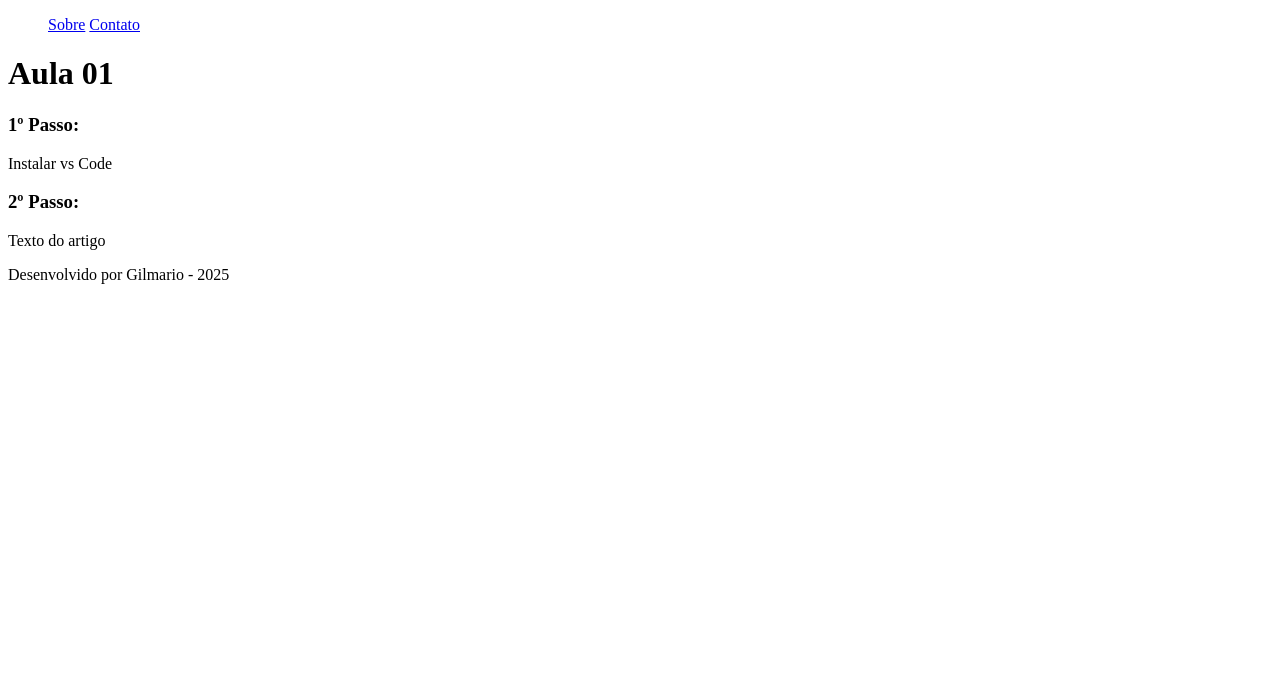
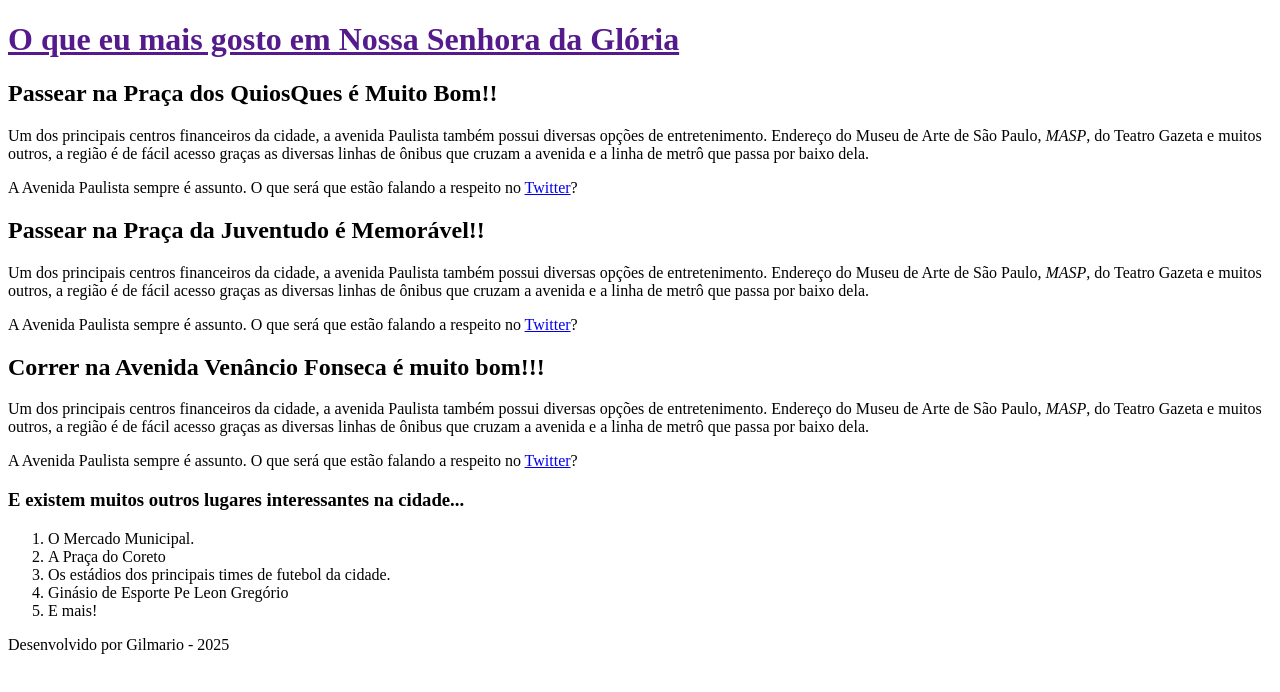
Before and after one commit to gilmariosantos1/minhacidade, a plain HTML site: page index.html in a window 1280 px wide. Drawn offline with Linux system fonts and the light colour scheme.

Commit message:
Divs e Containers
Adicionar divs e containers.

```diff
--- a/index.html
+++ b/index.html
@@ -6,36 +6,50 @@
     <header>
         <!-- Título da página (aparece na aba do navegador)-->
         <title>
-            Web Semântica
+            Minha Cidade é D+
         </title>
-
     </header>
 <!--Corpo da página-->
     <body>
-           <nav>
-            <ul>
-                    <a href="#"> Sobre</a>
-                    <a href="#"> Contato</a>
-            </ul>
-            </nav>
-        <main>
-                <h1>Aula 01</h1>
-
-            <section>
-                <h3>
-                    1º Passo:
-                </h3>
-
-                <p>Instalar vs Code</p>
-            </section>
-            <article>
-                <h3>
-                    2º Passo:
-                </h3>
-                <p> Texto do artigo </p>
-            </article>
-        </main>
-
+       <div class="Container">
+            <h1><a href=''>O que eu mais gosto em Nossa Senhora da Glória</a></h1>
+            <div class="places">
+                <div class='place'>
+                    <h2>Passear na Praça dos QuiosQues é Muito Bom!!</h2>
+                    <!--<img src='images/paulista.jpg' alt='O céu da avenida Paulista, foto por http://www.flickr.com/photos/jairo_abud'>-->
+                    <p>Um dos principais centros financeiros da cidade, a avenida Paulista também possui diversas opções de entretenimento. Endereço do Museu de Arte de São Paulo, <em>MASP</em>, do Teatro Gazeta e muitos outros, a região é de fácil
+                        acesso graças as diversas linhas de ônibus que cruzam a avenida e a linha de metrô que passa por baixo dela.</p>
+                    <p>A Avenida Paulista sempre é assunto. O que será que estão falando a respeito no <a href='https://twitter.com/search/Avenida Paulista' target='_blank'>Twitter</a>?</p>
+                    <div class='clear'></div>
+                </div>
+                <div class='place'>
+                    <h2>Passear na Praça da Juventudo é Memorável!!</h2>
+                    <!--<img src='images/paulista.jpg' alt='O céu da avenida Paulista, foto por http://www.flickr.com/photos/jairo_abud'>-->
+                    <p>Um dos principais centros financeiros da cidade, a avenida Paulista também possui diversas opções de entretenimento. Endereço do Museu de Arte de São Paulo, <em>MASP</em>, do Teatro Gazeta e muitos outros, a região é de fácil
+                        acesso graças as diversas linhas de ônibus que cruzam a avenida e a linha de metrô que passa por baixo dela.</p>
+                    <p>A Avenida Paulista sempre é assunto. O que será que estão falando a respeito no <a href='https://twitter.com/search/Avenida Paulista' target='_blank'>Twitter</a>?</p>
+                    <div class='clear'></div>
+                </div>
+                <div class='place'>
+                    <h2>Correr na Avenida Venâncio Fonseca é muito bom!!!</h2>
+                <!--<img src='images/paulista.jpg' alt='O céu da avenida Venâncio, foto por http://www.flickr.com/photos/jairo_abud'>-->
+                    <p>Um dos principais centros financeiros da cidade, a avenida Paulista também possui diversas opções de entretenimento. Endereço do Museu de Arte de São Paulo, <em>MASP</em>, do Teatro Gazeta e muitos outros, a região é de fácil
+                        acesso graças as diversas linhas de ônibus que cruzam a avenida e a linha de metrô que passa por baixo dela.</p>
+                    <p>A Avenida Paulista sempre é assunto. O que será que estão falando a respeito no <a href='https://twitter.com/search/Avenida Paulista' target='_blank'>Twitter</a>?</p>
+                    <div class='clear'></div>
+                </div>
+            </div>
+                <div class='sidenote'>
+                    <h3>E existem muitos outros lugares interessantes na cidade...</h3>
+                    <ol>
+                        <li>O Mercado Municipal.</li>
+                        <li>A Praça do Coreto</li>
+                        <li>Os estádios dos principais times de futebol da cidade.</li>
+                        <li>Ginásio de Esporte Pe Leon Gregório</li>
+                        <li>E mais!</li>
+                    </ol>
+                </div>
+        </div>
     </body>
 <!--Rodapé-->
     <footer>
```
